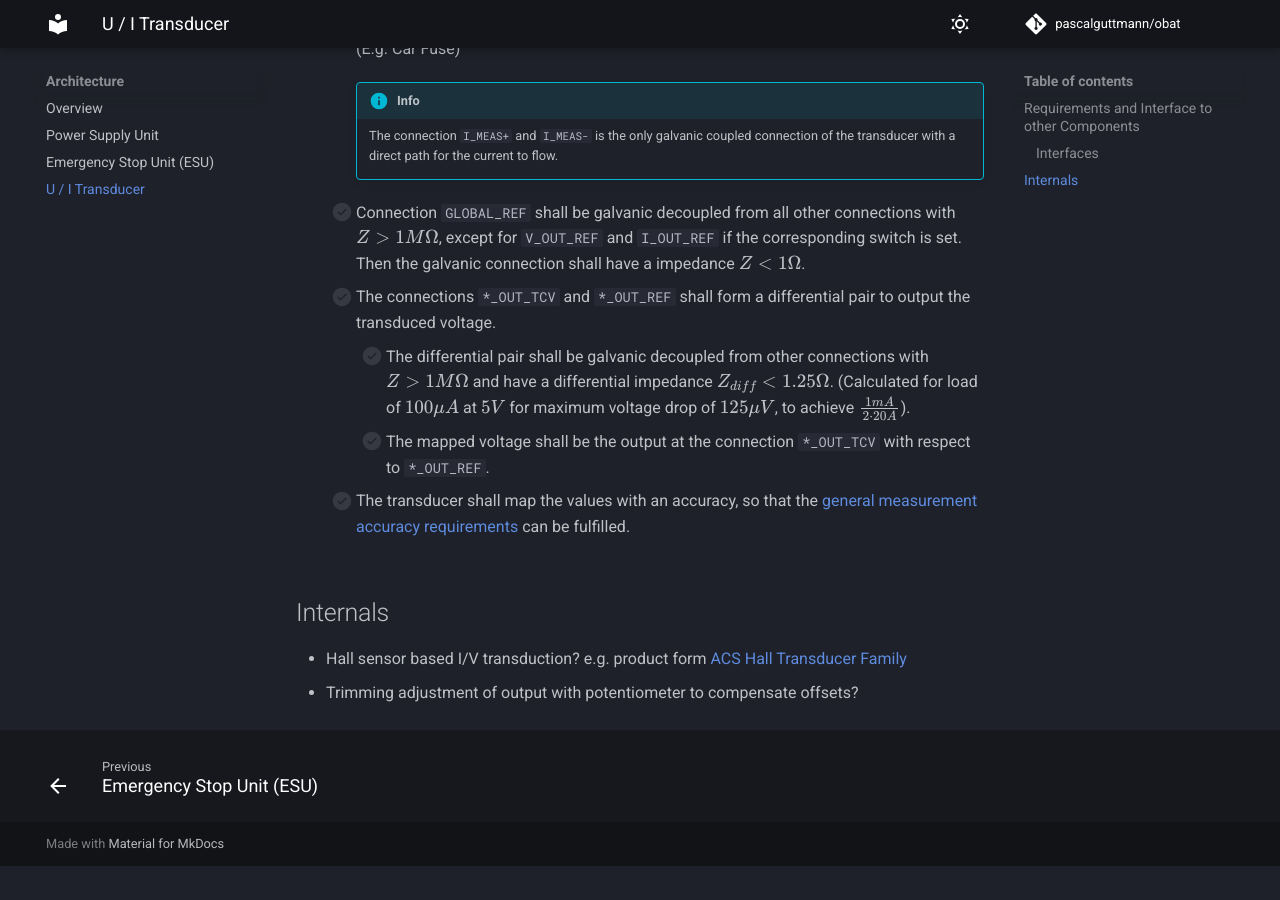
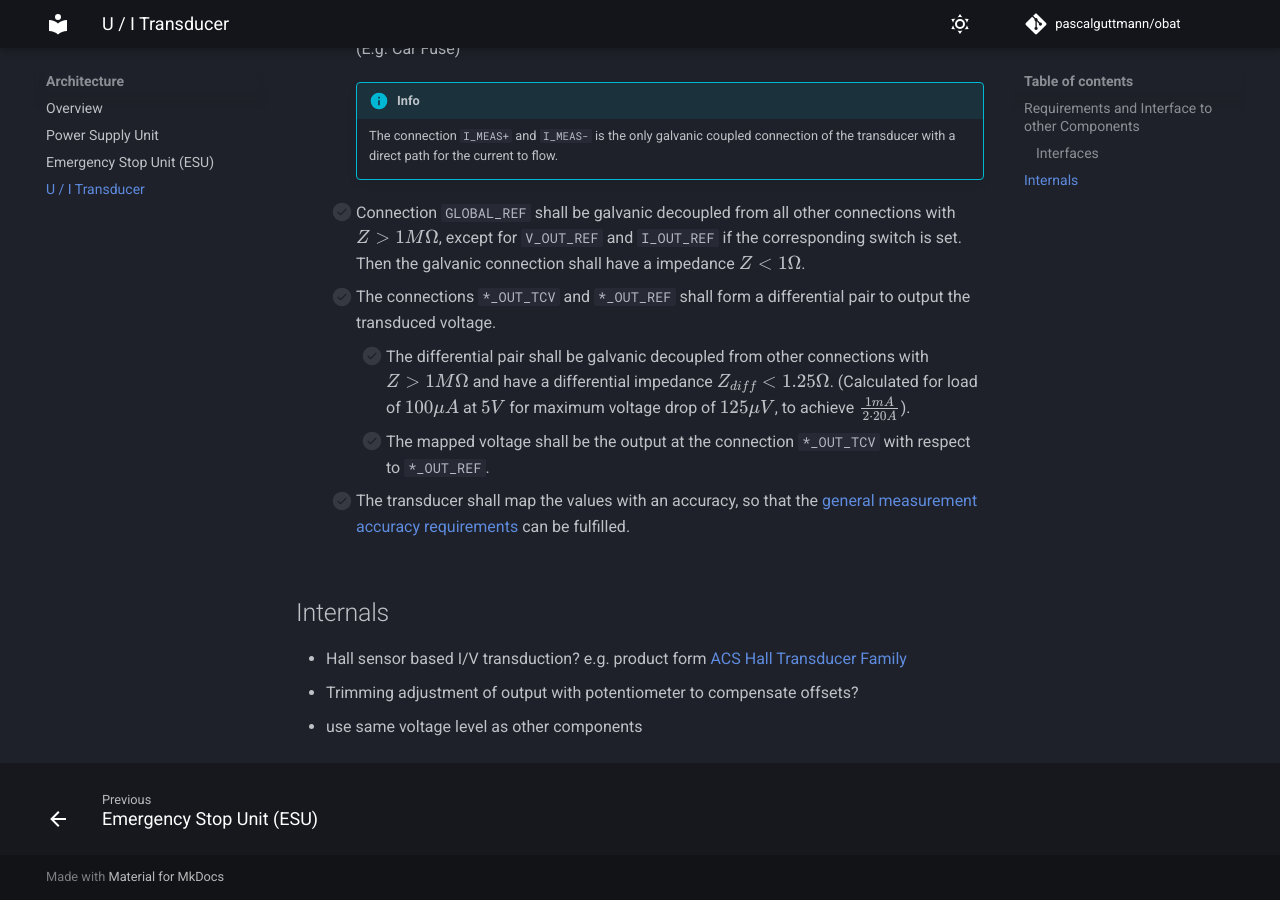
Before and after one commit to pascalguttmann/obat, an MkDocs documentation site: the page built from docs/arch/ui_transducer.md, in a window 1280 px wide and 900 px high, scrolled down 1559 px. Built offline with MkDocs 1.6.1 and Material for MkDocs 9.7.7, drawn with Linux system fonts in a browser that asks for light colours; comment, search, counter and statistics services are not loaded; before the commit the page ends 2425 px from its top, so only the background shows below that.

Commit message:
add voltage level note for components

```diff
--- a/docs/arch/ui_transducer.md
+++ b/docs/arch/ui_transducer.md
@@ -84,5 +84,6 @@ measurement accuracy requirements][obat-overview] can be fulfilled.
 
 - Hall sensor based I/V transduction? e.g. product form [ACS Hall Transducer Family][ACS712]
 - Trimming adjustment of output with potentiometer to compensate offsets?
+- use same voltage level as other components
 
 [ACS712]: https://www.allegromicro.com/en/Products/Sense/Current-Sensor-ICs/Zero-To-Fifty-Amp-Integrated-Conductor-Sensor-ICs/ACS712
```
Also changed, not shown: docs/arch/esu.md (+1 -0 lines).
